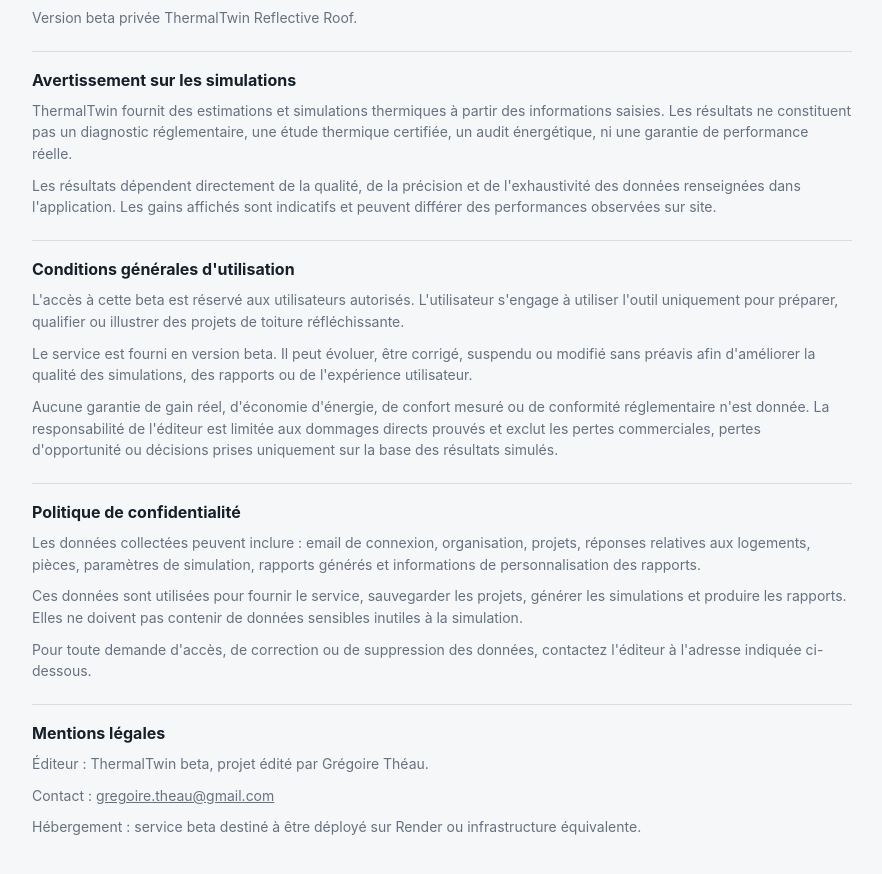
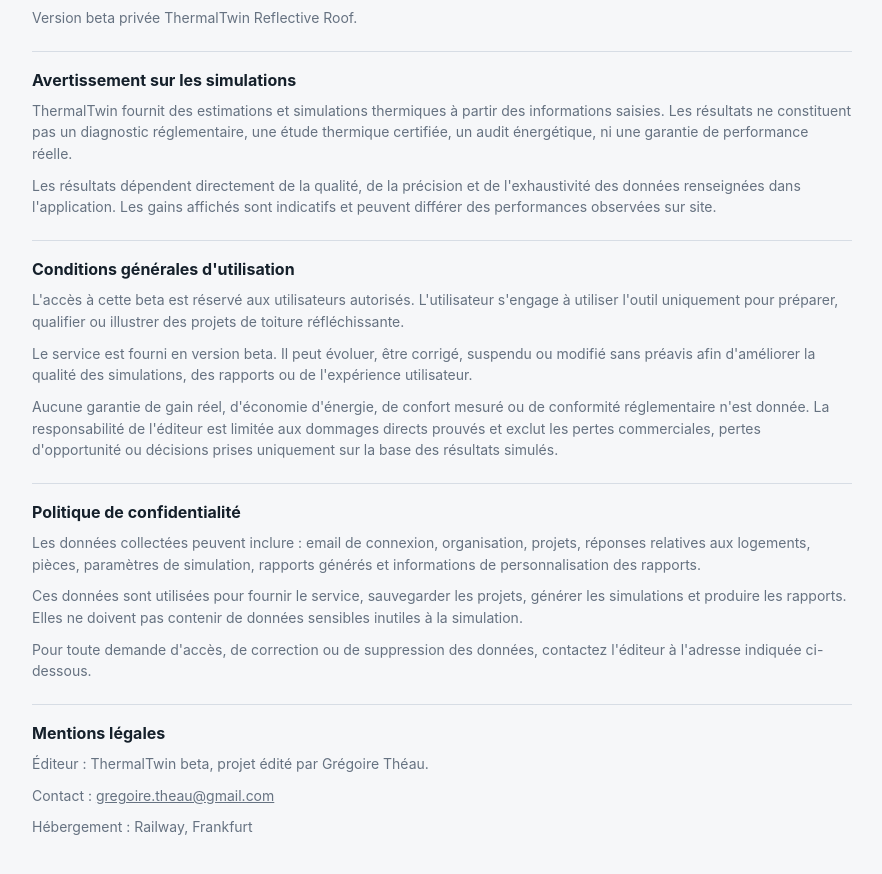
Before and after one commit to GregoireTheau/ThermiqueSAAS, a plain HTML site: page thermal_saas/static/legal.html in a window 1280 px wide. Shown: the part 92-966 px from the top of the page, without its empty margins (198-1080 px from the left). Drawn offline with Linux system fonts and the light colour scheme.

Commit message:
update legal

```diff
--- a/thermal_saas/static/legal.html
+++ b/thermal_saas/static/legal.html
@@ -71,7 +71,7 @@
         Contact : <a href="mailto:gregoire.theau@gmail.com">gregoire.theau@gmail.com</a>
       </p>
       <p>
-        Hébergement : service beta destiné à être déployé sur Render ou infrastructure équivalente.
+        Hébergement : Railway, Frankfurt
       </p>
     </section>
   </main>
```
